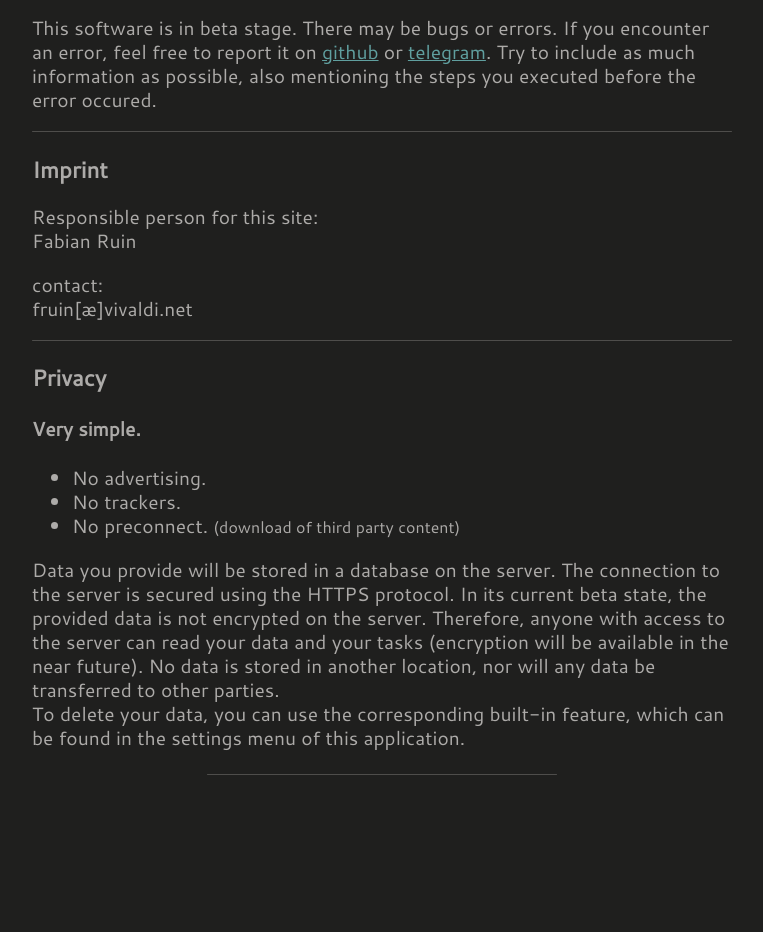
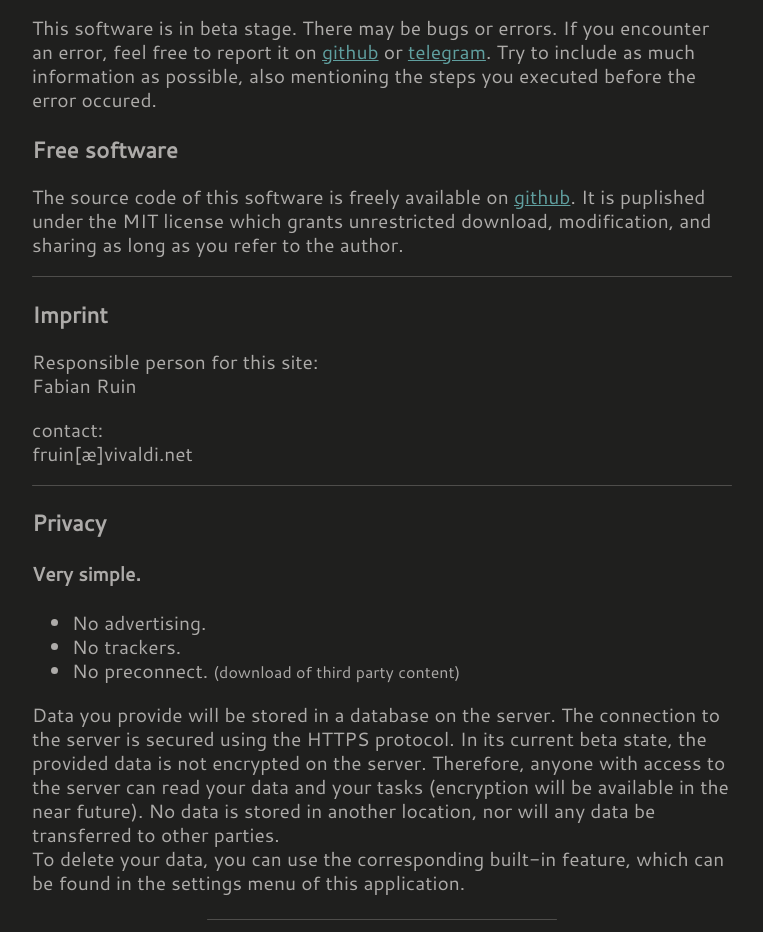
Before and after one commit to fab-log/openTicket, a website: page public/index.html in a window 1280 px wide. Shown: the part 3240-4172 px from the top of the page, without its empty margins (258-1021 px from the left). Before the commit the page ends 4039 px from the top, so only its background shows below. Drawn offline with Linux system fonts and the light colour scheme.

Commit message:
Add files via upload

```diff
--- a/public/index.html
+++ b/public/index.html
@@ -55,17 +55,6 @@
 
             <hr>
 
-            <!-- <div class="bubble" style="margin: 24px auto; min-height: 150px; border: 6px solid hsl(180, 20%, 50%); border-left: 24px solid hsl(180, 20%, 50%); border-right: 24px solid hsl(180, 20%, 50%);">
-                <figure style="display: inline-block; margin-top: 30px;">
-                    <img src="pix/createAccount.webp" alt="create account" onclick="displayCreateAccount()">
-                    <figcaption>create account</figcaption>
-                </figure>
-                <figure style="display: inline-block; margin-top: 30px;">
-                    <img src="pix/logIn.webp" alt="log in" onclick="displayLogin()">
-                    <figcaption>log in</figcaption>
-                </figure>
-            </div> -->
-
             <p><img src="pix/logo_transp_bg.webp" alt="open ticket logo" style="height: 1.7rem; margin: 0 0 -8px -4px;">helps you organize complex tasks or projects. <br>
                 It's way more than just a todo app!</p>
 
@@ -113,7 +102,9 @@
                 the full set of sorting and filtering options.</p>
             <hr>
             <h3>Beta</h3>
-            <p>This software is in beta stage. There may be bugs or errors. If you encounter an error, feel free to report it on <a href="https://github.com/fab-log/openTicket/issues">github</a> or <a href="https://t.me/fablog_openTicket">telegram</a>. Try to include as much information as possible, also mentioning the steps you executed before the error occured.</p>
+            <p>This software is in beta stage. There may be bugs or errors. If you encounter an error, feel free to report it on <a href="https://github.com/fab-log/openTicket/issues" target="_blank" rel="noopener noreferrer">github</a> or <a href="https://t.me/fablog_openTicket" target="_blank" rel="noopener noreferrer">telegram</a>. Try to include as much information as possible, also mentioning the steps you executed before the error occured.</p>
+            <h3>Free software</h3>
+            <p>The source code of this software is freely available on <a href="https://github.com/fab-log/openTicket/tree/main" target="_blank" rel="noopener noreferrer">github</a>. It is puplished under the MIT license which grants unrestricted download, modification, and sharing as long as you refer to the author.</p>
 
             <hr>
 
@@ -160,7 +151,9 @@
                 <p>Reloading the page triggers a logout unless you checked the 'remember me' checkbox.</p>
                 <hr>
                 <h3>Beta</h3>
-                <p>This software is in beta stage. There may be bugs or errors. If you encounter an error, feel free to report it on <a href="https://github.com/fab-log/openTicket/issues">github</a> or <a href="https://t.me/fablog_openTicket">telegram</a>. Try to include as much information as possible, also mentioning the steps you executed before the error occured.</p>
+                <p>This software is in beta stage. There may be bugs or errors. If you encounter an error, feel free to report it on <a href="https://github.com/fab-log/openTicket/issues" target="_blank" rel="noopener noreferrer">github</a> or <a href="https://t.me/fablog_openTicket" target="_blank" rel="noopener noreferrer">telegram</a>. Try to include as much information as possible, also mentioning the steps you executed before the error occured.</p>
+                <h3>Free software</h3>
+                <p>The source code of this software is freely available on <a href="https://github.com/fab-log/openTicket/tree/main" target="_blank" rel="noopener noreferrer">github</a>. It is puplished under the MIT license which grants unrestricted download, modification, and sharing as long as you refer to the author.</p>
 
                 <hr>
 
```
